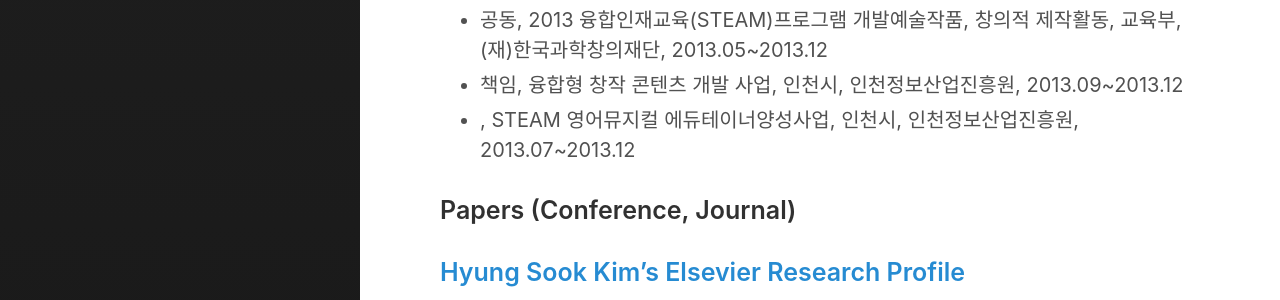
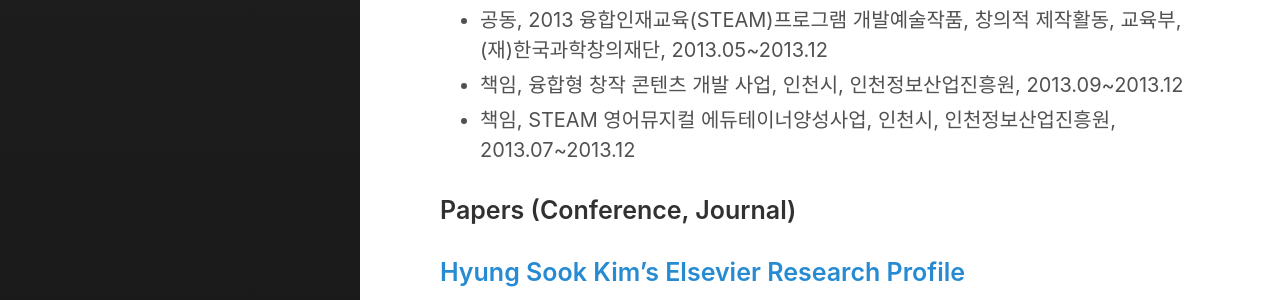
Before and after one commit to Rugger12/hyungsook, a Jekyll site: the page built from _posts/2021-01-07-about-me.md, in a window 1280 px wide. Shown: the part 2976-3276 px from the top of the page. Built offline with Jekyll 4.4.1, drawn with Linux system fonts in a browser that asks for light colours.

Commit message:
Update 2021-01-07-about-me.md

```diff
--- a/_posts/2021-01-07-about-me.md
+++ b/_posts/2021-01-07-about-me.md
@@ -58,7 +58,7 @@ excerpt_separator:  <!--more-->
 * 책임, 2014 융합 인재 교육(STEAM)프로그램개발 과학·예술 융합형 프로그램 <인터렉티브아트>, 교육부, (재)한국과학창의재단, 2014.07~2014.12
 * 공동, 2013 융합인재교육(STEAM)프로그램 개발예술작품, 창의적 제작활동, 교육부, (재)한국과학창의재단, 2013.05~2013.12
 * 책임, 융합형 창작 콘텐츠 개발 사업, 인천시, 인천정보산업진흥원, 2013.09~2013.12
-* , STEAM 영어뮤지컬 에듀테이너양성사업, 인천시, 인천정보산업진흥원, 2013.07~2013.12
+* 책임, STEAM 영어뮤지컬 에듀테이너양성사업, 인천시, 인천정보산업진흥원, 2013.07~2013.12
 
 
 <a name="papers"></a>
```
